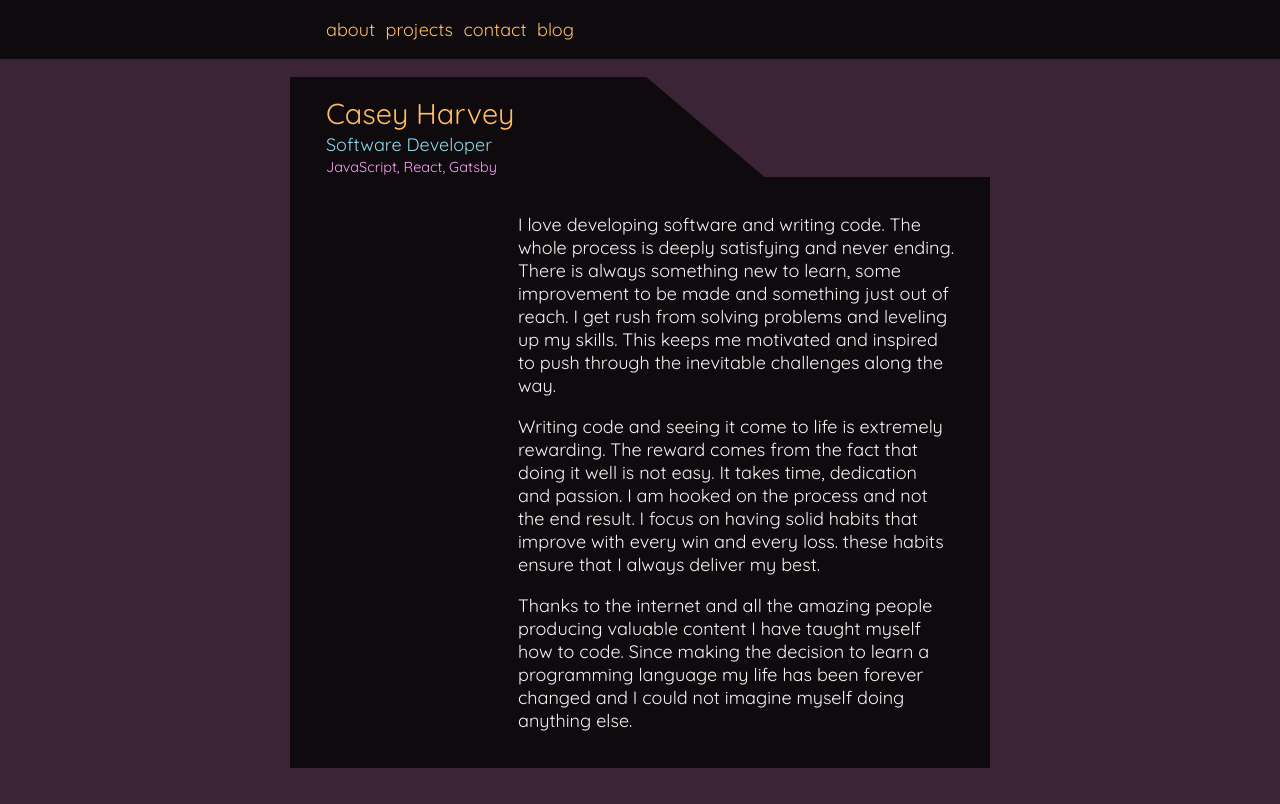
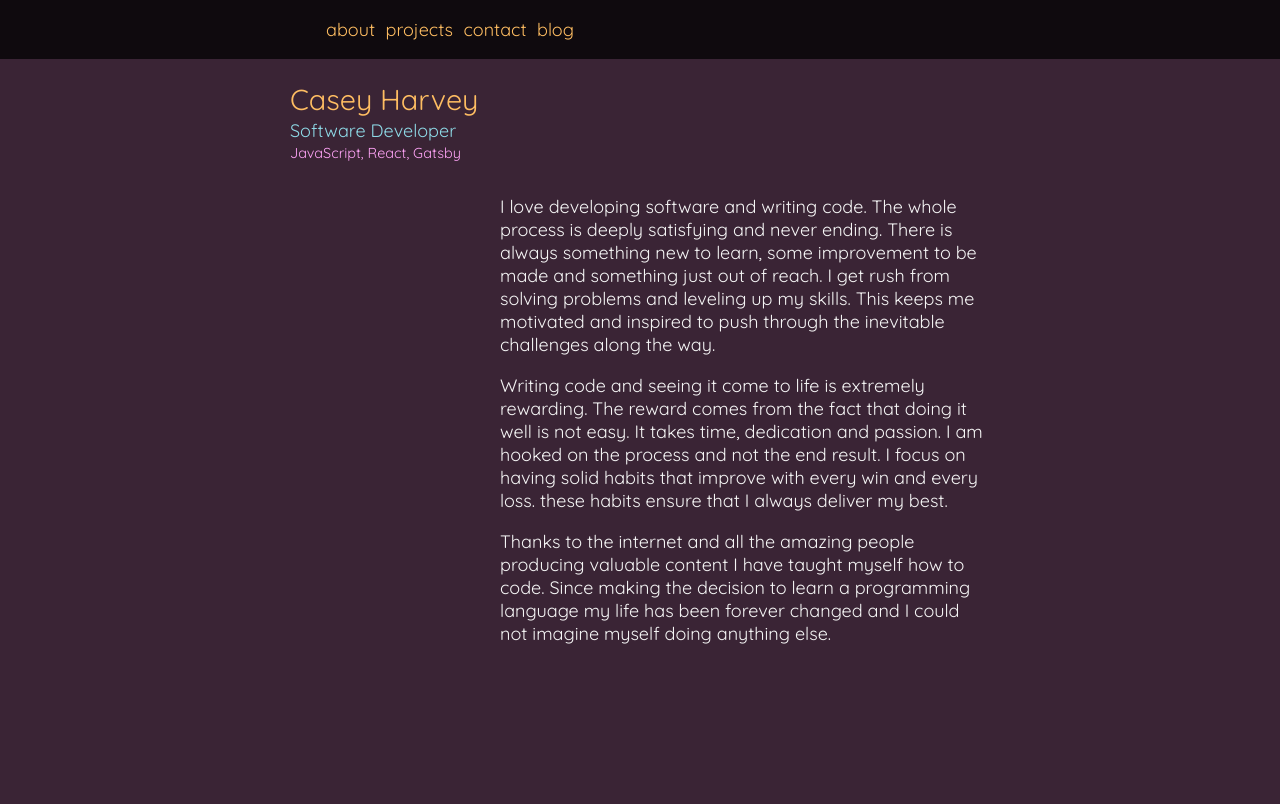
Before and after one commit to caseyharvey/portfolio-v2, a Gatsby site: page / in a window 1280 px wide. Built offline with nearby package versions, Linux system fonts and the light colour scheme; Gatsby itself is replaced by a stand-in of ours.

Commit message:
Remove some styles to add to Section.sass

```diff
--- a/src/components/Content/content.sass
+++ b/src/components/Content/content.sass
@@ -4,16 +4,16 @@
 .content-container
     width: 100%
     margin-bottom: 1rem
-    background: v.$bg-dark
+    // background: v.$bg-dark
     @include u.flex(row, flex-end, center)
 
     .content
         width: 100%
         // background: v.$bg-dark
-        @include u.padding(v.$p1, v.$p1)
+        // @include u.padding(v.$p1, v.$p1)
 
 @media screen and ( min-width: v.$small-breakpoint)
     .content-container
         .content
             width: 70%
-            padding: v.$p1 v.$p2 v.$p1 v.$p1
+            // padding: v.$p1 v.$p2 v.$p1 v.$p1
--- a/src/components/Heading/heading.sass
+++ b/src/components/Heading/heading.sass
@@ -3,24 +3,25 @@
 
 .heading-container
     width: 100%
+    height: 100px
     // margin-bottom: .5rem
     // background: v.$bg-low
     @include u.flex(row, flex-start, center)
 
     .heading-card
         width: 100%
-        color: v.$accent-one
-        white-space: nowrap
-        background: v.$bg-dark
+        margin-bottom: .5rem
         box-sizing: border-box
         max-width: v.$small-breakpoint
+        // background: v.$bg-dark
         // max-width: v.$half-max-width
-        padding: v.$p1 v.$p1 0 v.$p1
+        // padding: v.$p1 v.$p1 0 v.$p1
         clip-path: polygon(0 0, 75% 0, 100% 100%, 0% 100%)
         @include u.flex(column, flex-start, flex-start)
         span
             margin: 0 0 .1rem 0
         .heading
+            color: v.$accent-one
             font-size: 1.6rem
         .tag-line,a
             color: v.$accent-three
@@ -32,4 +33,4 @@
 
     .heading-container
         .heading-card
-            padding: v.$p1 v.$p1 0 v.$p2
+            // padding: v.$p1 v.$p1 0 v.$p2
--- a/src/components/Links/links.sass
+++ b/src/components/Links/links.sass
@@ -1,18 +1,16 @@
 @use '../../sass-modules/_variables.sass' as v
 @use '../../sass-modules/_utilities.sass' as u
+
 .links-container
     width: 100%
-    align-self: start
+    margin-bottom: 1rem
     box-sizing: border-box
-    max-width: v.$small-breakpoint
-    // max-width: v.$half-max-width
-    background-color: v.$bg-dark
-    padding: v.$p1 v.$p1 0 v.$p1
     @include u.flex (row, flex-start, flex-start)
+
     .links
         width: 100%
-        // max-width: calc( 100% - 2rem )
         @include u.flex (row, space-between, flex-start)
+
         a
             text-align: center
             color: v.$accent-one
@@ -20,8 +18,13 @@
             background-color: v.$bg-dark
             border: 2px solid v.$bg-high
             @include u.padding(v.$p1/2, v.$p1/2)
+            &:hover
+                transform: scale(.992)
+                border: 2px solid v.$accent-one
 
 @media screen and ( min-width: v.$small-breakpoint)
 
     .links-container
-        padding: v.$p1 v.$p2 0 v.$p2
+        @include u.flex (row, flex-end, flex-start)
+        .links
+            max-width: 70%
```
